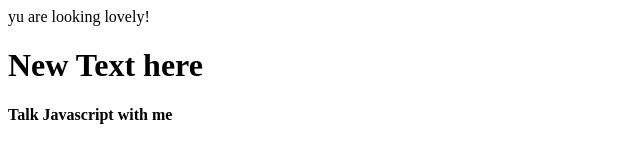
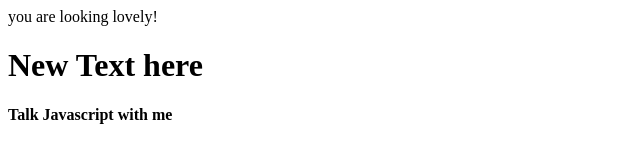
Before and after one commit to aliphatic/upload-for-openshift, a website: page public/index.html in a window 1280 px wide. Shown: the full height of the page, 0-640 px from the left. Drawn offline with Linux system fonts and the light colour scheme.

Commit message:
corrected spelling

```diff
--- a/public/index.html
+++ b/public/index.html
@@ -4,7 +4,7 @@
     <script src="./main.js"></script>
 </head>
 <body>
-    yu are looking lovely!
+    you are looking lovely!
     <h1>New Text here</h1>
     </body>
 </html>
```
